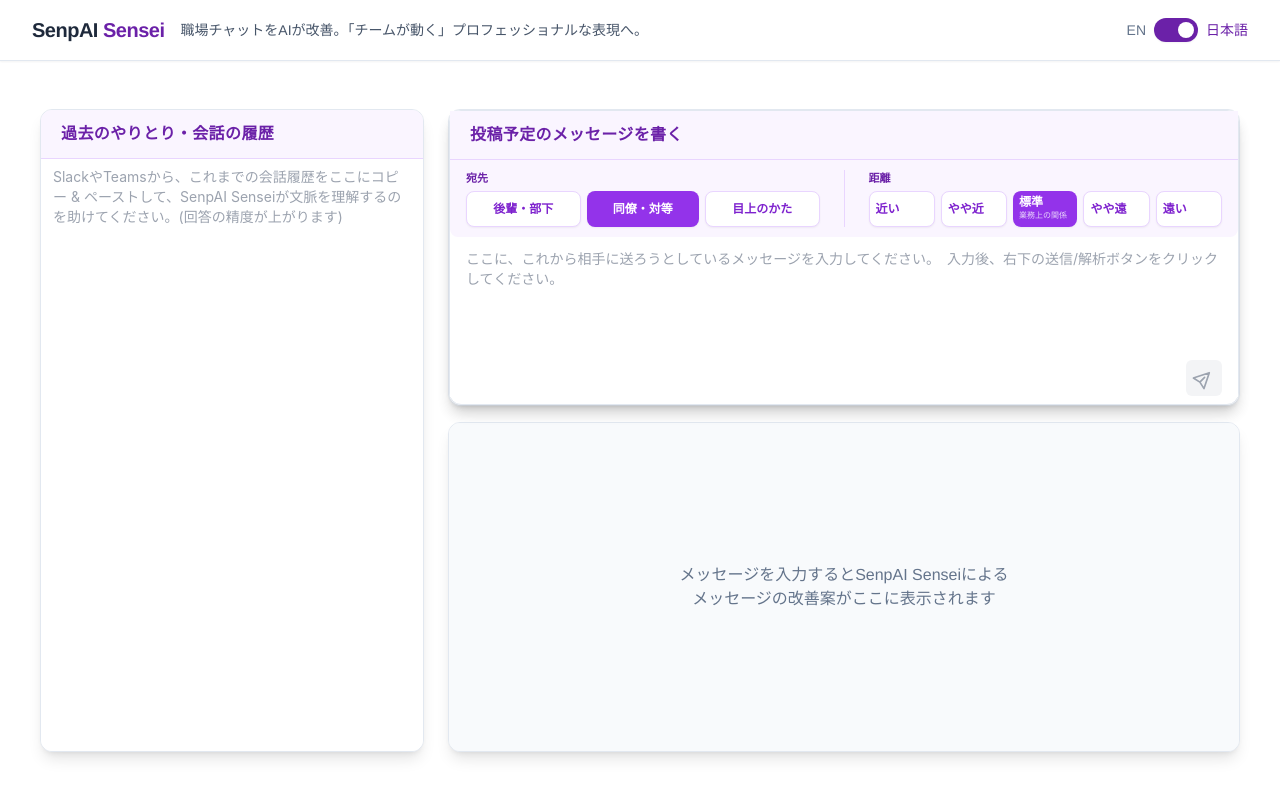
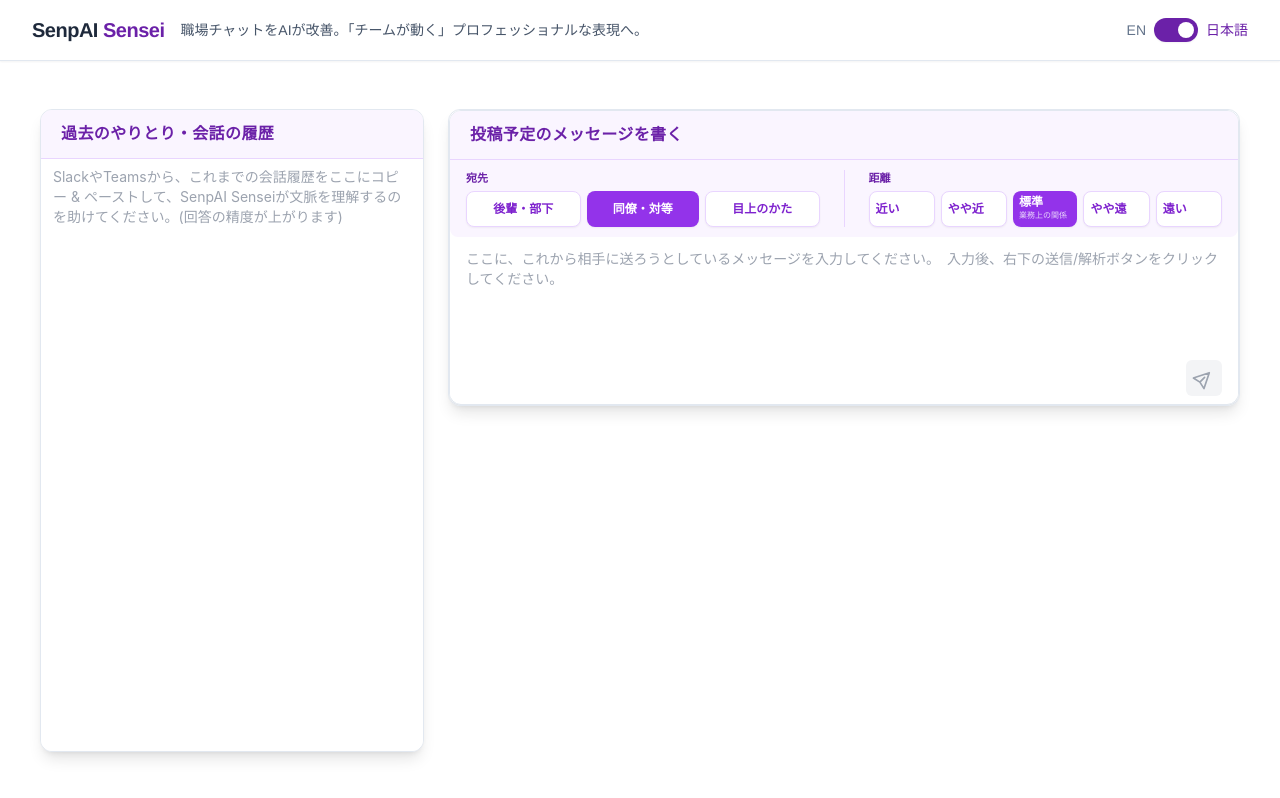
Before and after one commit to itsukison/senpai, a Next.js app: page / in a window 1280 px wide. Built offline with nearby package versions, Linux system fonts and the light colour scheme.

Commit message:
animation improvement

```diff
--- a/src/app/globals.css
+++ b/src/app/globals.css
@@ -157,8 +157,8 @@ textarea:focus-visible {
   outline-offset: 2px;
 }
 
-/* Smooth transitions */
-* {
+/* Smooth transitions - ボタンやリンクのみに適用 */
+button, a, input, select {
   transition: color 0.15s ease, background-color 0.15s ease,
     border-color 0.15s ease, box-shadow 0.15s ease;
 }
@@ -263,3 +263,24 @@ textarea::-webkit-scrollbar-thumb {
 textarea::-webkit-scrollbar-thumb:hover {
   background: #d1d1d1;
 }
+/* カスタムアニメーション */
+@keyframes gentle-slide-down {
+  0% {
+    transform: translateY(0) scale(1);
+    opacity: 1;
+  }
+  10% {
+    transform: translateY(2px) scale(0.995);
+  }
+  90% {
+    transform: translateY(14px) scale(0.99);
+  }
+  100% {
+    transform: translateY(16px) scale(0.99);
+    opacity: 0.95;
+  }
+}
+
+.animate-gentle-slide {
+  animation: gentle-slide-down 1s cubic-bezier(0.4, 0, 0.2, 1) forwards;
+}
--- a/src/components/MessageEditor.tsx
+++ b/src/components/MessageEditor.tsx
@@ -158,7 +158,7 @@ export function MessageEditor({
   };
 
 return (
-    <div className="bg-white rounded-xl shadow-lg border border-slate-200 hover:shadow-xl transition-shadow duration-300">
+    <div className="bg-white rounded-xl shadow-lg border border-slate-200 hover:shadow-xl transition-shadow duration-300 overflow-hidden">
       {/* Header */}
       <div className="px-4 sm:px-5 py-2 sm:py-3 border-b border-purple-200 bg-purple-50">
         <div className="flex items-center justify-between">
@@ -166,12 +166,6 @@ return (
             {title || (mode === 'input' ? labels.writeTitle : labels.suggestionTitle)}
           </h3>
           <div className="flex items-center space-x-2 sm:space-x-3">
-            {/* 編集中インジケーター */}
-            {mode === 'suggestion' && hasTextChanged && (
-              <span className="text-xs text-amber-600 font-medium">
-                {isJapanese ? "編集済み" : "Edited"}
-              </span>
-            )}
             {analysisState === 'analyzing' && (
               <div className="flex items-center space-x-1 sm:space-x-2">
                 <div className="w-3 h-3 border-2 border-purple-500 border-t-transparent rounded-full animate-spin"></div>
--- a/src/components/ToneChecker.tsx
+++ b/src/components/ToneChecker.tsx
@@ -45,6 +45,7 @@ export function ToneChecker({ isJapanese }: ToneCheckerProps) {
   const [displayText, setDisplayText] = useState<string>(''); // 表示用テキスト（ランダムアニメーション用）
   const [isShowingRandomText, setIsShowingRandomText] = useState(false); // ランダムテキスト表示中
   const [showDetailedAnalysis, setShowDetailedAnalysis] = useState(false); // 詳細分析の表示状態
+  const [showRandomTextFlag, setShowRandomTextFlag] = useState(false); // ランダムテキスト開始フラグ
 
   // 関係性セレクター用のstate
   const [hierarchy, setHierarchy] = useState('peer');
@@ -119,14 +120,30 @@ const analyzeText = useCallback(
       // 即座に提案エリアを表示（移動開始）
       setShowSuggestionArea(true);
 
-      // アニメーション完了（1.2秒に延長）
+      // ⚠️ タイマー依存関係の重要な注意事項:
+      // このsetTimeoutは複数のアニメーションタイマーと連携しています。
+      // 変更する場合は以下も確認してください：
+      // 1. CSS transition duration（現在2000ms）
+      // 2. useEffect内のランダムテキスト待機時間
+      // 3. dismissSuggestion内のタイマー（1200ms）
+      // これらのタイミングがずれると、アニメーションが競合します。
+
+      // アニメーション完了（2秒に統一）
       setTimeout(() => {
         setAnimationPhase('suggestion');
         setIsTransitioning(false);
         setIsFirstAnalysis(false);
-      }, 1200);
+
+        // レイアウト安定後、ランダムテキストの開始を制御
+        // API応答が既にある場合はスキップ
+        setTimeout(() => {
+          // この時点でまだAPI応答がない場合のみ、ランダムテキスト開始フラグを立てる
+          if (!suggestion?.suggestion) {
+            setShowRandomTextFlag(true);
           }
-
+        }, 800); // 0.8秒の短い待機
+      }, 2000); // CSS transitionと同期（2秒）
+    }
     // モバイルの場合、スクロール調整（初回のみ）
     if (!isReanalysis && window.innerWidth < 768) {
       setTimeout(() => {
@@ -149,6 +166,9 @@ const analyzeText = useCallback(
       issue_pattern: [],
       detected_mentions: []
     });
+
+    // ランダムテキストフラグをリセット
+    setShowRandomTextFlag(false);
 
     // 既存の解析をキャンセル
     if (abortControllerRef.current) {
@@ -380,6 +400,7 @@ const analyzeText = useCallback(
       setIsTransitioning(false);
       setIsFirstAnalysis(true); // リセット
       setIsReanalyzing(false);
+      setShowRandomTextFlag(false); // フラグもリセット
     }, 1200);
   };
 
@@ -465,11 +486,11 @@ const analyzeText = useCallback(
       return;
     }
 
-    // 改善案がまだない場合、2秒後からランダムテキストアニメーション
-    if (!suggestion.suggestion && analysisState === 'analyzing') {
+    // 改善案がまだない場合、フラグに基づいてランダムテキストアニメーション
+    if (!suggestion.suggestion && analysisState === 'analyzing' && showRandomTextFlag) {
       setDisplayText(suggestion.originalText);
 
-      const startTimer = setTimeout(() => {
+      // フラグが立ったら即座に開始（待機はanalyzeText側で管理）
       setIsShowingRandomText(true);
       const animationStartTime = Date.now();
 
@@ -483,7 +504,7 @@ const analyzeText = useCallback(
         frameCount++;
         if (frameCount % 12 === 0) {
           const elapsed = Date.now() - animationStartTime;
-            const progress = Math.min(1, elapsed / 2000);
+          const progress = Math.min(1, elapsed / 3000);
 
           const partiallyRandomText = generatePartialRandomText(suggestion.originalText, progress);
           setDisplayText(partiallyRandomText);
@@ -493,10 +514,8 @@ const analyzeText = useCallback(
       };
 
       continuousAnimate();
-      }, 2000);
 
       return () => {
-        clearTimeout(startTimer);
         if (animationFrame !== undefined) {
           cancelAnimationFrame(animationFrame);
         }
@@ -512,7 +531,7 @@ const analyzeText = useCallback(
         cancelAnimationFrame(animationFrame);
       }
     };
-  }, [suggestion, showSuggestionArea, analysisState, isJapanese]);
+  }, [suggestion, showSuggestionArea, analysisState, isJapanese, showRandomTextFlag]);
 
   // 言語切り替えを検知
   useEffect(() => {
@@ -616,18 +635,22 @@ const analyzeText = useCallback(
 
         {/* Right Side Container - Message Input and Suggestions */}
         <div className="lg:col-span-2 flex flex-col gap-3 sm:gap-4">
-          {/* 統合コンテナ - 常に表示、拡張アニメーション */}
-          <div className={`bg-white rounded-xl shadow-lg border border-slate-200 hover:shadow-xl transition-all duration-1000 ${
-            showSuggestionArea ? '' : ''
-          }`}>
-            {/* 解析後の追加要素（上部） */}
-            {showSuggestionArea && suggestion && (
-              <div className={`transition-all duration-500 overflow-hidden ${
-                animationPhase === 'suggestion'
-                  ? 'max-h-[2000px] opacity-100'
-                  : 'max-h-0 opacity-0'
-              }`}>
-                <div className="p-5 space-y-4">
+          {/* 統合コンテナ - 常に存在 */}
+          <div className="bg-white rounded-xl shadow-lg border border-slate-200 hover:shadow-xl overflow-hidden">
+            {/* 解析結果部分 - 常にDOMに存在、高さで制御 */}
+            {/* grid-rowsトリック: 0frから1frへの変化で自然な高さアニメーション */}
+            <div
+              className={`grid transition-[grid-template-rows,opacity,transform] duration-[2500ms] ease-[cubic-bezier(0.25,0.1,0.25,1)] ${
+                showSuggestionArea ? 'grid-rows-[1fr]' : 'grid-rows-[0fr]'
+              }`}
+              style={{
+                opacity: showSuggestionArea ? 1 : 0,
+                transform: showSuggestionArea ? 'translateY(0)' : 'translateY(-10px)'
+              }}
+            >
+              <div className="overflow-hidden">
+              {suggestion && (
+                <div className="p-5 space-y-4 border-b border-slate-200">
                 {/* ヘッダー with アイコン */}
                   <div className="flex items-start justify-between">
                     <div className="flex items-center space-x-2">
@@ -794,19 +817,11 @@ const analyzeText = useCallback(
                     </div>
                  )}
                 </div>
+              )}
+              </div>
+            </div>
 
-                {/* スペースを追加 */}
-                <div className="mb-6"></div>
-              </div>
-            )}
-
-            {/* MessageEditor - 常に表示、位置が変化 */}
-            <div className={`transition-all ease-out ${
-              showSuggestionArea && animationPhase === 'transitioning' && !isReanalyzing
-                ? 'transform translate-y-4 opacity-90 duration-1000'
-                : 'transform translate-y-0 opacity-100 duration-300'
-            }`}>
-
+            {/* MessageEditor - 同じコンテナ内に常に存在 */}
             <MessageEditor
                 mode={showSuggestionArea ? "suggestion" : "input"}
                 text={showSuggestionArea
@@ -857,27 +872,13 @@ const analyzeText = useCallback(
                 isEditable={!isShowingRandomText} // ランダムテキスト表示中は編集不可
                 isTransitioning={isTransitioning}
                 title={showSuggestionArea
-                  ? (isJapanese ? "投稿予定のメッセージ（編集可能）" : "Message to send (editable)")
+                  ? (isJapanese ? "SenpAI Senseiのメッセージ案（編集可能）" : "SenpAI Sensei's suggestion (editable)")
                   : undefined
                 }
                 externalChanges={externalChanges}
               />
           </div>
         </div>
-
-          {/* プレースホルダー（解析前のみ） */}
-          {!showSuggestionArea && (
-            <div className="bg-white rounded-xl shadow-lg border border-slate-200 overflow-hidden flex-1 min-h-[300px]">
-              <div className="flex-1 flex items-center justify-center bg-slate-50 p-3 sm:p-4 h-full">
-                <p className="text-slate-500 text-sm sm:text-base font-medium text-center max-w-sm whitespace-pre-line">
-                  {isJapanese
-                    ? "メッセージを入力するとSenpAI Senseiによる\nメッセージの改善案がここに表示されます"
-                    : "Tone suggestions will appear here as you type your message"}
-                </p>
-              </div>
-            </div>
-          )}
-        </div>
       </div>
     </div>
   );
```
Lines whose indentation alone changed are shown as unchanged.
